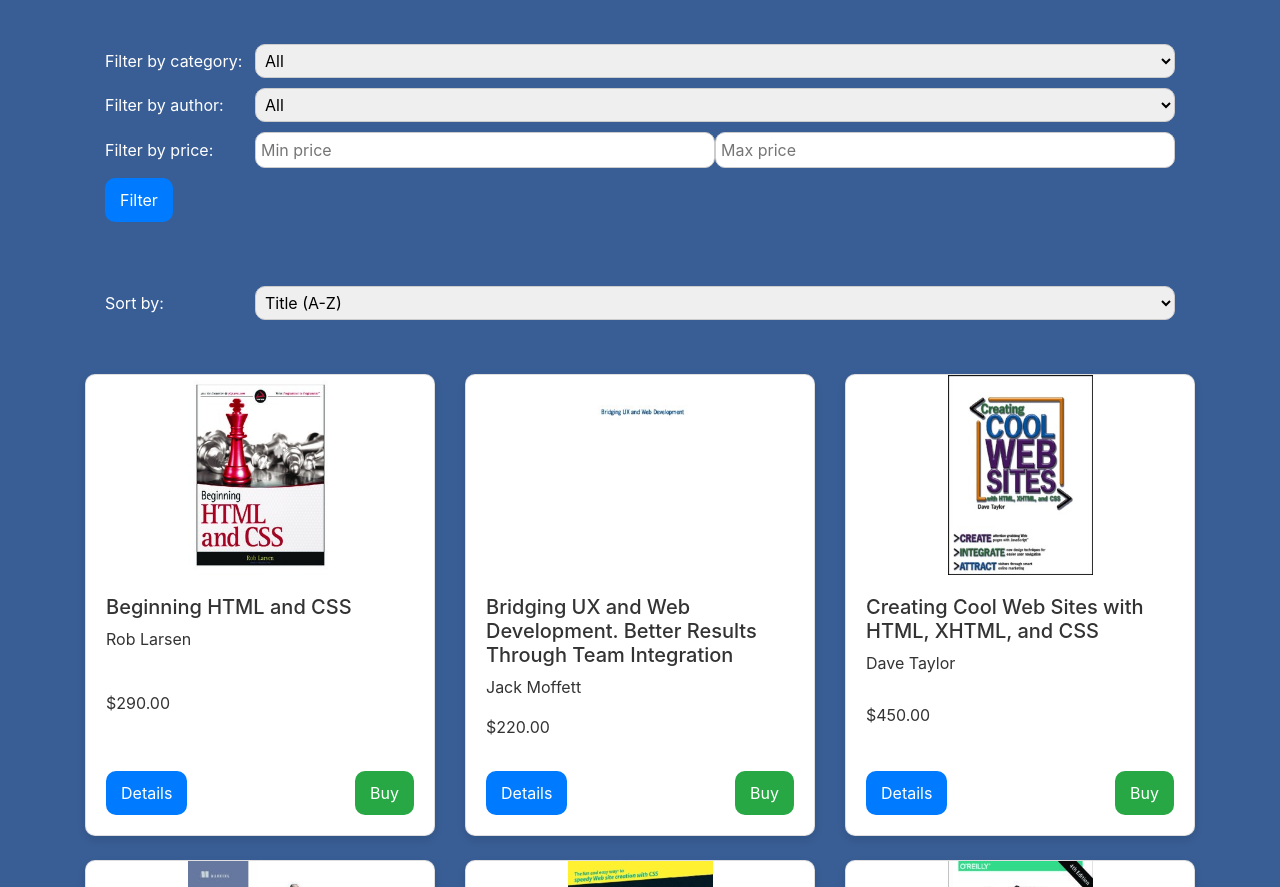
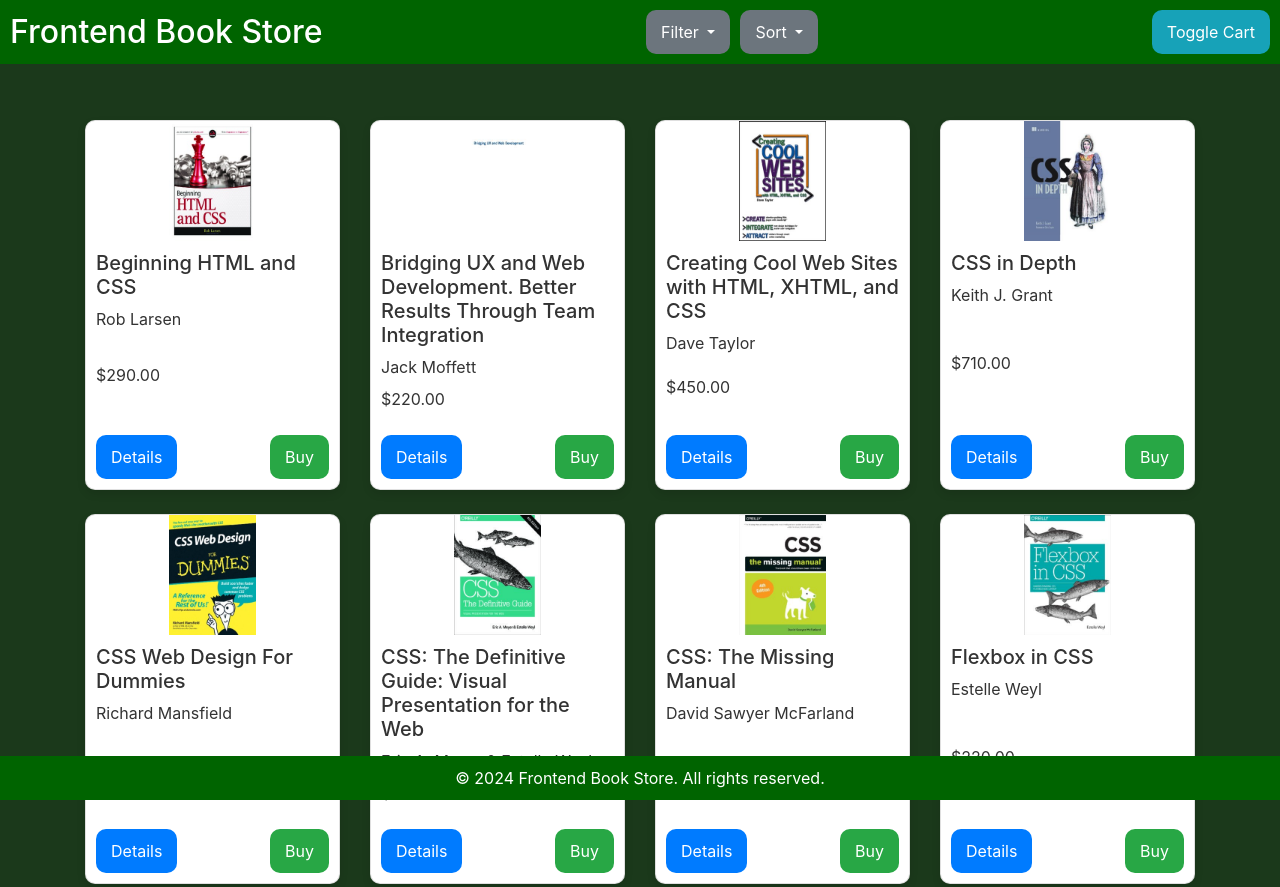
Before and after one commit to Arinwa/my-bookshop, a website built with Vite: page index.html in a window 1280 px wide. Shown: the top 887 px of the page. Built offline with nearby package versions, Linux system fonts and the light colour scheme.

Commit message:
Enhanced View
Improved user experience with floating header and footer added

```diff
--- a/css/style.css
+++ b/css/style.css
@@ -2,7 +2,8 @@
   font-family: Inter, system-ui, Avenir, Helvetica, Arial, sans-serif;
   line-height: 1.6;
   font-weight: 400;
-  --primary-bg-color: #395e95;
+  --header-bg-color: #006400;
+  --primary-bg-color: #1b391b;
   --secondary-bg-color: #ffffff;
   --primary-text-color: #333333;
   --secondary-text-color: #ffffff;
@@ -19,12 +20,38 @@ body {
   padding: 0;
 }
 
+header.fixed-header {
+  background-color: var(--header-bg-color);
+  color: var(--secondary-text-color);
+  padding: 10px;
+  width: 100%;
+  position: fixed;
+  top: 0;
+  left: 0;
+  z-index: 1000;
+  display: flex;
+  justify-content: space-between;
+  align-items: center;
+}
+
+header.fixed-header h2 {
+  margin: 0;
+}
+
+.header-center {
+  display: flex;
+  align-items: center;
+  justify-content: center;
+  flex: 1;
+}
+
+.header-center .dropdown {
+  margin-right: 10px;
+}
+
 .filters,
 .sortingOptions {
-  color: var(--secondary-text-color);
-  background-color: var(--primary-bg-color);
-  padding: var(--padding);
-  border-radius: var(--border-radius);
+  padding: 10px;
 }
 
 .filters label,
@@ -38,13 +65,14 @@ body {
 .sortingOptions label span {
   display: inline-block;
   width: 150px;
+  font-weight: bold;
 }
 
 .filters select,
 .sortingOptions select,
 .filters input {
   flex: 1;
-  padding: 5px;
+  padding: 10px;
   border: 1px solid #cccccc;
   border-radius: var(--border-radius);
 }
@@ -52,6 +80,8 @@ body {
 .bookList {
   display: flex;
   flex-wrap: wrap;
+  margin-top: 120px;
+  /* Adjust margin to account for fixed header */
 }
 
 .card {
@@ -63,10 +93,8 @@ body {
   box-shadow: var(--card-shadow);
   overflow: hidden;
   transition: transform 0.3s;
-  height: 100%;
   width: 100%;
-  min-height: 450px;
-  /* Adjust based on content size */
+  min-height: 270px;
 }
 
 .card:hover {
@@ -74,14 +102,13 @@ body {
 }
 
 .card-img-top {
-  height: 200px;
+  height: 120px;
   object-fit: contain;
-  /* Ensures the image is contained within the given height and width */
   width: 100%;
 }
 
 .card-body {
-  padding: var(--padding);
+  padding: 10px;
   display: flex;
   flex-direction: column;
   justify-content: space-between;
@@ -94,7 +121,7 @@ body {
 }
 
 .card-text {
-  margin-bottom: 1rem;
+  margin-bottom: 0.5rem;
   flex-grow: 1;
 }
 
@@ -175,3 +202,15 @@ body {
   text-align: right;
   margin-top: 10px;
 }
+
+footer.fixed-footer {
+  background-color: var(--header-bg-color);
+  color: var(--secondary-text-color);
+  padding: 10px;
+  width: 100%;
+  position: fixed;
+  bottom: 0;
+  left: 0;
+  text-align: center;
+  z-index: 1000;
+}
--- a/index.html
+++ b/index.html
@@ -10,15 +10,42 @@
 </head>
 
 <body>
+  <header class="fixed-header">
+    <h2>Frontend Book Store</h2>
+    <div class="header-center">
+      <div class="dropdown filter-dropdown">
+        <button class="btn btn-secondary dropdown-toggle" type="button" id="filterDropdown" data-toggle="dropdown"
+          aria-haspopup="true" aria-expanded="false">
+          Filter
+        </button>
+        <div class="dropdown-menu" aria-labelledby="filterDropdown">
+          <div class="filters"></div>
+        </div>
+      </div>
+      <div class="dropdown sort-dropdown">
+        <button class="btn btn-secondary dropdown-toggle" type="button" id="sortDropdown" data-toggle="dropdown"
+          aria-haspopup="true" aria-expanded="false">
+          Sort
+        </button>
+        <div class="dropdown-menu" aria-labelledby="sortDropdown">
+          <div class="sortingOptions"></div>
+        </div>
+      </div>
+    </div>
+    <button id="cartToggleBtn" class="btn btn-info">Toggle Cart</button>
+  </header>
   <main class="container mt-4">
-    <div class="filters mb-4"></div>
-    <div class="sortingOptions mb-4"></div>
     <div class="row bookList"></div>
     <div class="bookDetail mt-4"></div>
-    <button id="cartToggleBtn" class="btn btn-info mt-4">Toggle Cart</button>
     <div class="shoppingCart mt-4 d-none"></div>
   </main>
+  <footer class="fixed-footer">
+    &copy; 2024 Frontend Book Store. All rights reserved.
+  </footer>
   <script type="module" src="/js/main.js"></script>
+  <script src="https://code.jquery.com/jquery-3.5.1.slim.min.js"></script>
+  <script src="https://cdn.jsdelivr.net/npm/@popperjs/core@2.9.2/dist/umd/popper.min.js"></script>
+  <script src="https://stackpath.bootstrapcdn.com/bootstrap/4.5.2/js/bootstrap.min.js"></script>
 </body>
 
 </html>
--- a/js/main.js
+++ b/js/main.js
@@ -8,7 +8,8 @@ let books,
   chosenPriceMaxFilter,
   chosenSortOption = 'titleAscending',
   categories = [],
-  authors = [];
+  authors = [],
+  cart = [];
 
 async function start() {
   books = await getJSON('/json/books.json');
@@ -123,7 +124,7 @@ function displayBooks() {
   sortBooks(filteredBooks, chosenSortOption);
 
   const bookCards = filteredBooks.map(book => /*html*/`
-    <div class="col-md-4 mb-4 d-flex align-items-stretch">
+    <div class="col-md-3 mb-4 d-flex align-items-stretch">
       <div class="card">
         <img src="${book.image}" class="card-img-top" alt="${book.title}">
         <div class="card-body d-flex flex-column">
@@ -141,9 +142,11 @@ function displayBooks() {
 
   document.querySelector('.bookList').innerHTML = bookCards.join('');
 
+  // Attach event listeners after rendering the books
   document.querySelectorAll('.btn-detail').forEach(button => {
     button.addEventListener('click', event => {
       const bookId = event.target.getAttribute('data-id');
+      console.log(`Detail button clicked for book ID: ${bookId}`);
       showBookDetail(bookId);
     });
   });
@@ -151,6 +154,7 @@ function displayBooks() {
   document.querySelectorAll('.btn-buy').forEach(button => {
     button.addEventListener('click', event => {
       const bookId = event.target.getAttribute('data-id');
+      console.log(`Buy button clicked for book ID: ${bookId}`);
       addToCart(bookId);
     });
   });
@@ -158,6 +162,10 @@ function displayBooks() {
 
 function showBookDetail(bookId) {
   const book = books.find(b => b.id === bookId);
+  if (!book) return;
+
+  console.log(`Showing details for book ID: ${bookId}`);
+
   document.querySelector('.bookDetail').innerHTML = /*html*/`
     <div class="card mb-4 shadow-sm">
       <img src="${book.image}" class="card-img-top" alt="${book.title}">
@@ -175,22 +183,53 @@ function showBookDetail(bookId) {
   `;
 
   document.querySelector('.btn-back').addEventListener('click', () => {
+    console.log('Back button clicked');
     document.querySelector('.bookDetail').innerHTML = '';
   });
 
   document.querySelector('.btn-buy').addEventListener('click', event => {
     const bookId = event.target.getAttribute('data-id');
+    console.log(`Buy button clicked from details for book ID: ${bookId}`);
     addToCart(bookId);
   });
 }
 
 document.getElementById('cartToggleBtn').addEventListener('click', () => {
+  console.log('Toggle cart button clicked');
   document.querySelector('.shoppingCart').classList.toggle('d-none');
 });
 
 function addToCart(bookId) {
-  // Implement cart functionality here
-  console.log('Add to cart:', bookId);
+  const book = books.find(b => b.id === bookId);
+  if (!book) return;
+
+  console.log(`Adding book ID: ${bookId} to cart`);
+
+  const cartItem = cart.find(item => item.book.id === bookId);
+  if (cartItem) {
+    cartItem.quantity++;
+  } else {
+    cart.push({ book, quantity: 1 });
+  }
+  updateCart();
+}
+
+function updateCart() {
+  const cartContent = cart.map(item => /*html*/`
+    <div class="cart-item">
+      <span class="cart-item-title">${item.book.title}</span>
+      <span class="cart-item-quantity">${item.quantity}</span>
+      <span class="cart-item-price">$${item.book.price.toFixed(2)}</span>
+      <span class="cart-item-total">$${(item.book.price * item.quantity).toFixed(2)}</span>
+    </div>
+  `).join('');
+
+  const totalSum = cart.reduce((sum, item) => sum + item.book.price * item.quantity, 0).toFixed(2);
+
+  document.querySelector('.shoppingCart').innerHTML = /*html*/`
+    ${cartContent}
+    <div class="cart-total">Total: $${totalSum}</div>
+  `;
 }
 
 start();
```
